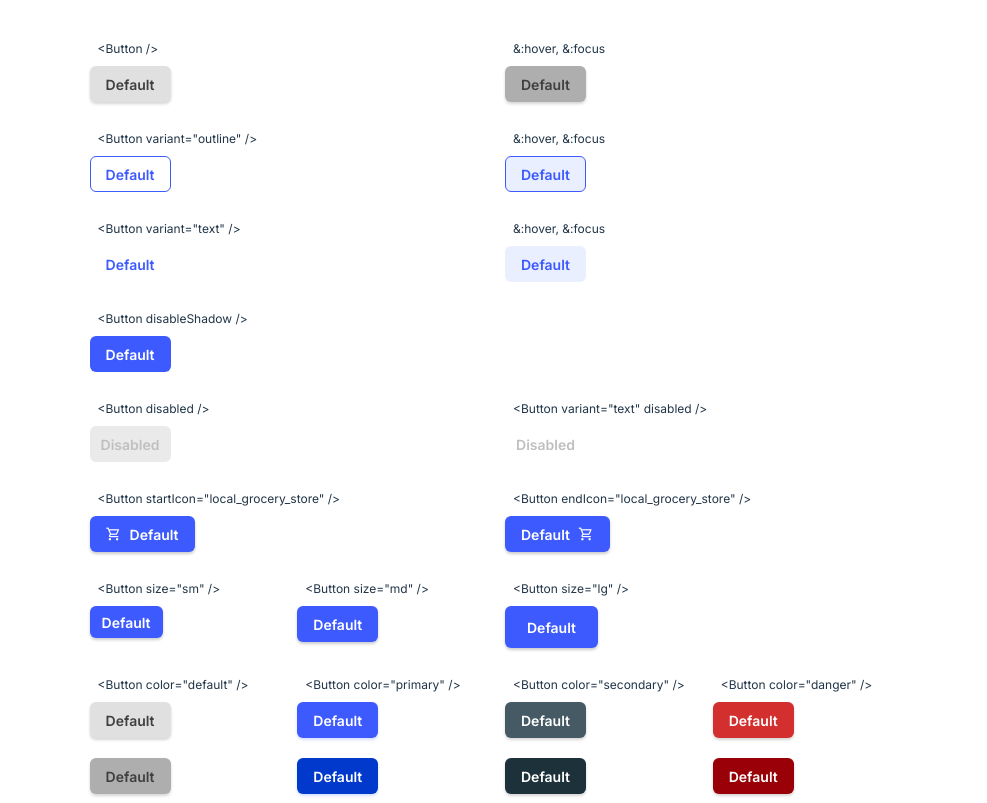
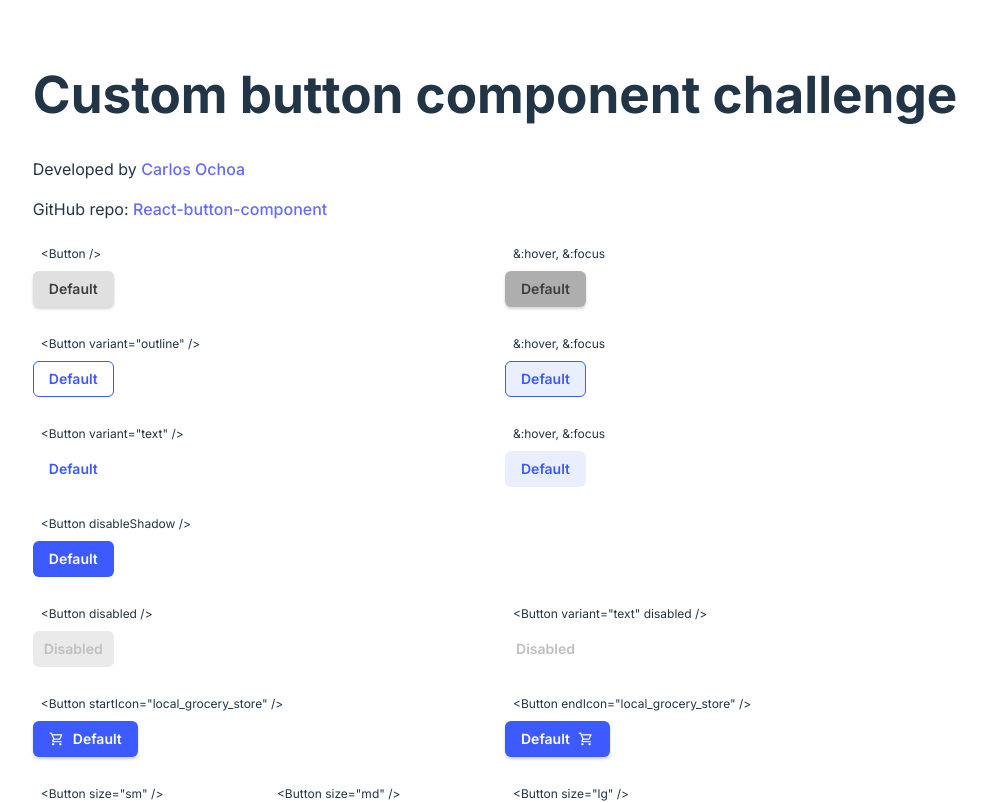
Before and after one commit to CarlosUlisesOchoa/React-button-component, a React (Vite) app: page / in a window 1280 px wide. Shown: the top 803 px of the page, without its empty margins (145-1132 px from the left). Built offline with nearby package versions, Linux system fonts and the light colour scheme.

Commit message:
title and info added to main page

```diff
--- a/src/App.tsx
+++ b/src/App.tsx
@@ -14,6 +14,22 @@ function App() {
   }
   return (
     <>
+      <h1>Custom button component challenge</h1>
+      <p>
+        Developed by{' '}
+        <a rel='noreferrer' target='_blank' href='https://carlos8a.com/'>
+          Carlos Ochoa
+        </a>
+      </p>
+      <p>
+        GitHub repo:{' '}
+        <a
+          rel='noreferrer'
+          target='_blank'
+          href='https://github.com/CarlosUlisesOchoa/React-button-component'>
+          React-button-component
+        </a>
+      </p>
       <div style={gridContainerStyle}>
         {/* two elements */}
         <div style={{ gridColumn: 'span 2' }}>
```
